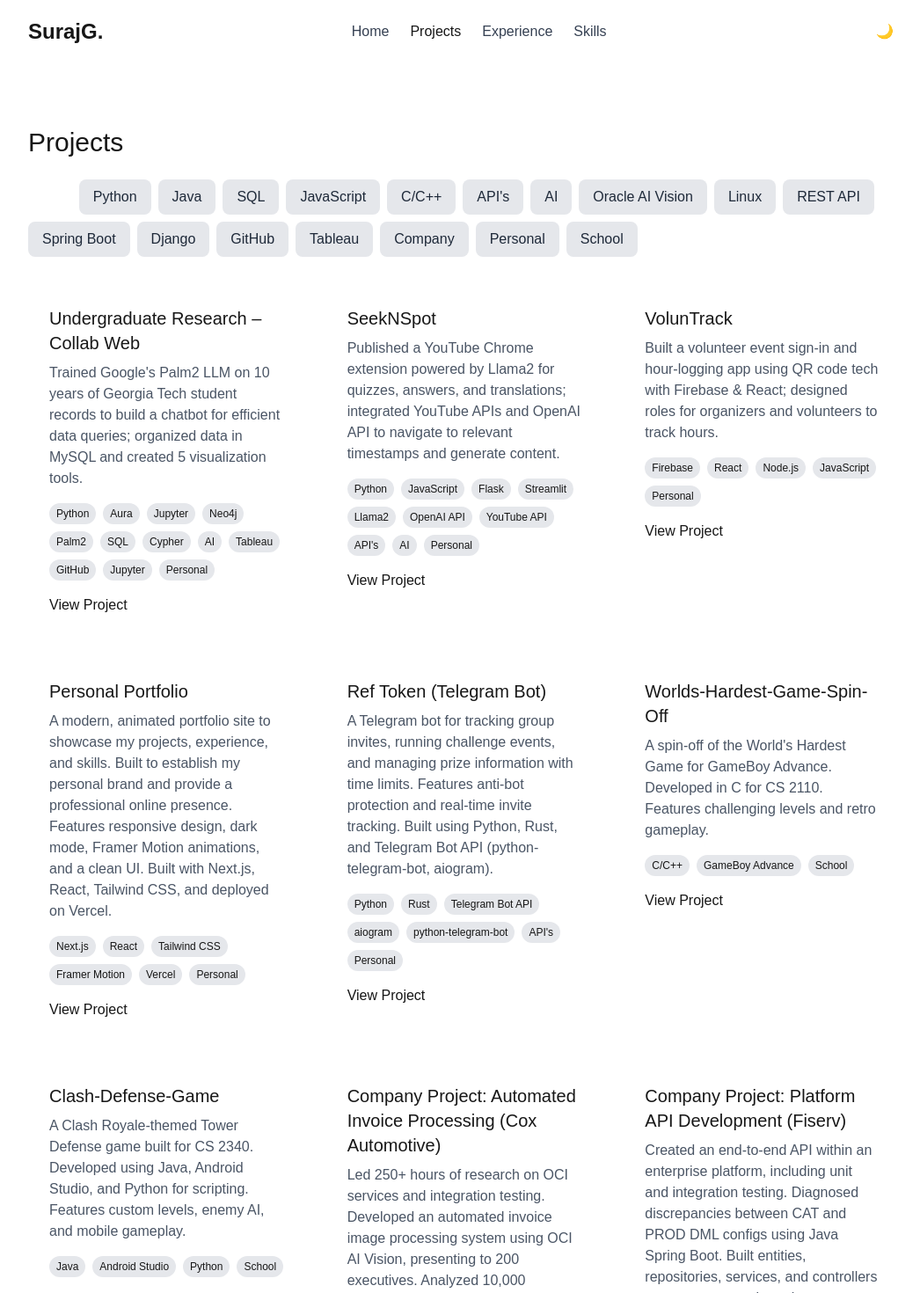
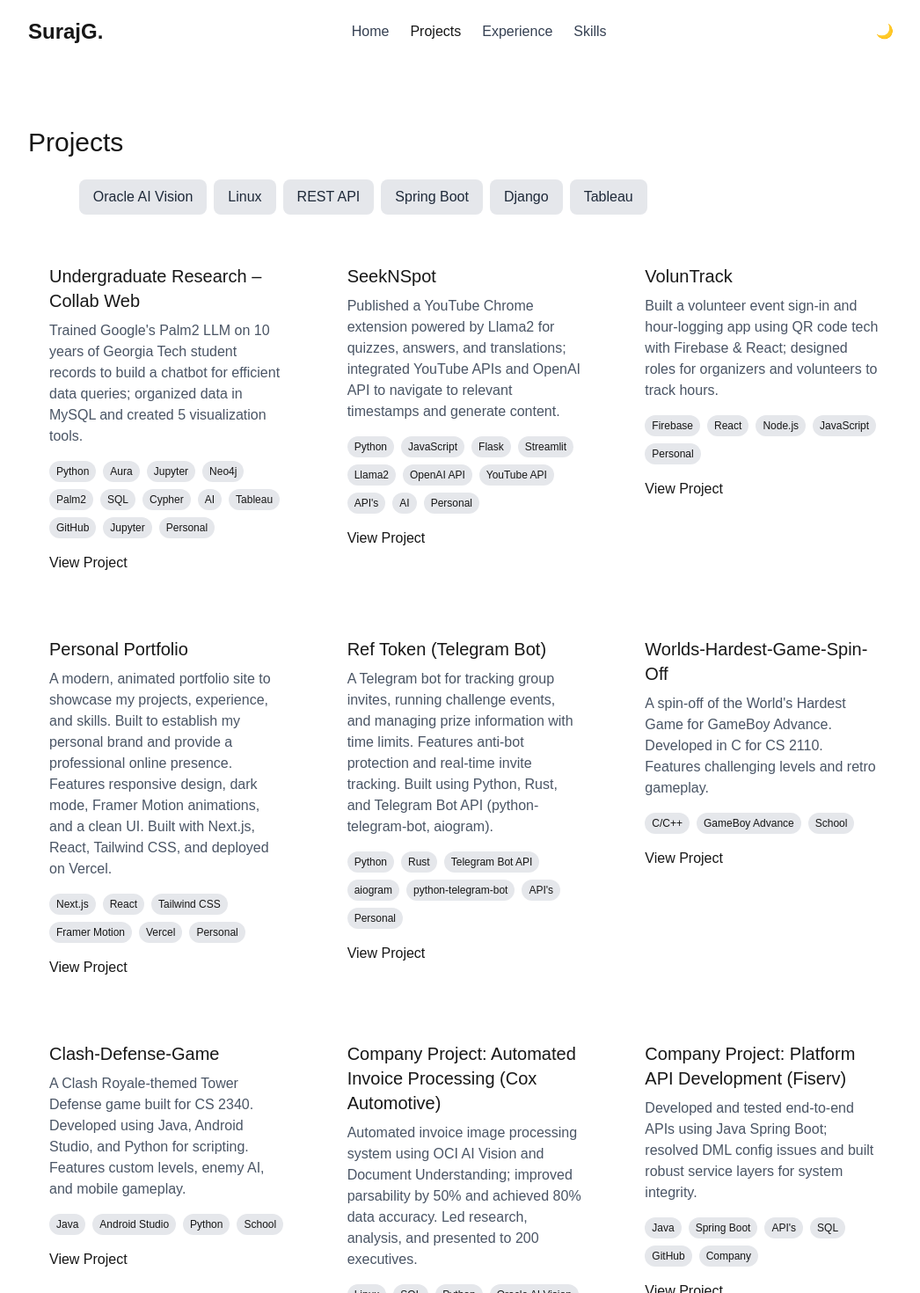
Before and after one commit to SurajGeddam/personal-portfolio, a Next.js app: page /projects in a window 1280 px wide. Shown: the top 1470 px of the page at 88% size, without its empty margins (112-1158 px from the left). Built offline with nearby package versions, Linux system fonts and the light colour scheme.

Commit message:
fix: shorten company project descriptions, update filters, and add GPA to dual enrollment

```diff
--- a/components/ExperienceTimeline.tsx
+++ b/components/ExperienceTimeline.tsx
@@ -17,6 +17,7 @@ const timelineItems = [
   { type: "experience", date: "2022-05_2022-08", year: 2022, title: "Software Eng Intern", organization: "Cox Automotive", location: "Atlanta, GA", bullets: ["Spearheaded 250+ hours of research on OCI services and integration testing", "Developed automated invoice processing using OCI AI Vision for 10,000 invoices", "Analyzed results against Cox's EBS database for accuracy benchmarks"] },
   { type: "education", date: "2021-05", year: 2021, title: "Dual Enrollment Complete", organization: "Georgia Tech", location: "Atlanta, GA", bullets: [
     "Non-Degree in Computational & Applied Mathematics",
+    "GPA: 4.0/4.0",
     "Core: Applied Combinatorics, Linear Algebra, Multivariable Calculus, Differential Calculus"
   ] },
   { type: "education", date: "2021-05", year: 2021, title: "Graduated High School", organization: "Lambert High School", location: "Alpharetta, GA", bullets: ["Rank: 4/763", "Weighted GPA: 4.71, Unweighted GPA: 4.0"] },
--- a/components/Projects.tsx
+++ b/components/Projects.tsx
@@ -55,36 +55,25 @@ const projects = [
   {
     title: "Company Project: Automated Invoice Processing (Cox Automotive)",
     description:
-      "Led 250+ hours of research on OCI services and integration testing. Developed an automated invoice image processing system using OCI AI Vision, presenting to 200 executives. Analyzed 10,000 invoices, benchmarking against Cox's EBS database. Integrated OCI Document Understanding to improve parsability by 50%, achieving 70% readability and 80% data accuracy. Built robust Django and REST API applications, increasing operational efficiency by 30%.",
-    tech: ["Linux", "SQL", "Python", "Oracle AI Vision", "GitHub", "REST API", "Django", "AI", "API's", "Company"],
+      "Automated invoice image processing system using OCI AI Vision and Document Understanding; improved parsability by 50% and achieved 80% data accuracy. Led research, analysis, and presented to 200 executives.",
+    tech: ["Linux", "SQL", "Python", "Oracle AI Vision", "GitHub", "Django", "AI", "API's", "Company"],
   },
   {
     title: "Company Project: Platform API Development (Fiserv)",
     description:
-      "Created an end-to-end API within an enterprise platform, including unit and integration testing. Diagnosed discrepancies between CAT and PROD DML configs using Java Spring Boot. Built entities, repositories, services, and controllers to ensure system integrity.",
+      "Developed and tested end-to-end APIs using Java Spring Boot; resolved DML config issues and built robust service layers for system integrity.",
     tech: ["Java", "Spring Boot", "API's", "SQL", "GitHub", "Company"],
   },
 ];
 
 const categories = [
   "All",
-  "Python",
-  "Java",
-  "SQL",
-  "JavaScript",
-  "C/C++",
-  "API's",
-  "AI",
   "Oracle AI Vision",
   "Linux",
   "REST API",
   "Spring Boot",
   "Django",
-  "GitHub",
   "Tableau",
-  "Company",
-  "Personal",
-  "School",
 ];
 
 export default function Projects() {
```
